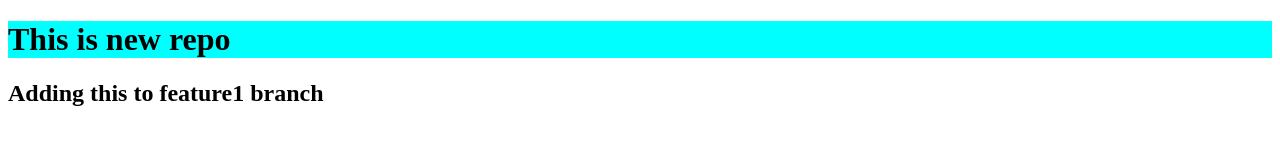
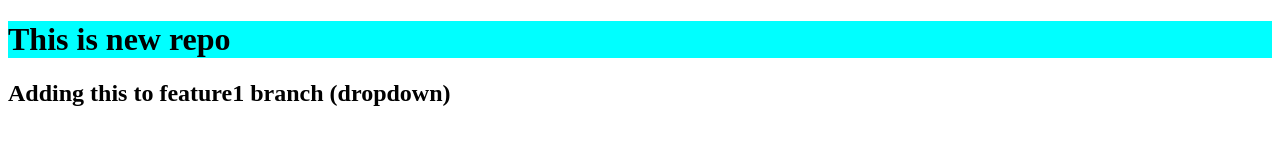
Before and after one commit to manngarg187/localrepo, a plain HTML site: page index.html in a window 1280 px wide. Drawn offline with Linux system fonts and the light colour scheme.

```diff
--- a/index.html
+++ b/index.html
@@ -8,6 +8,6 @@
 </head>
 <body>
     <h1>This is new repo</h1>
-    <h2>Adding this to feature1 branch</h2>
+    <h2>Adding this to feature1 branch (dropdown) </h2>
 </body>
 </html>
```
